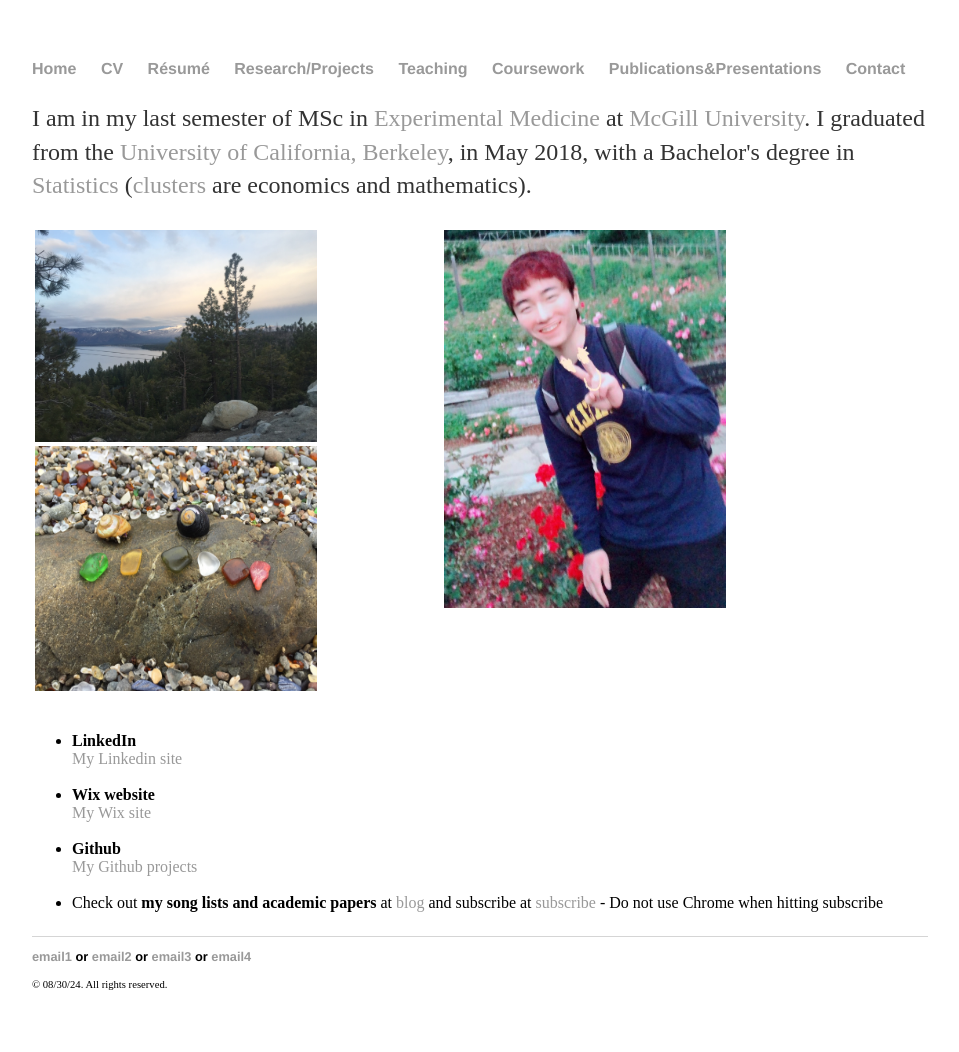
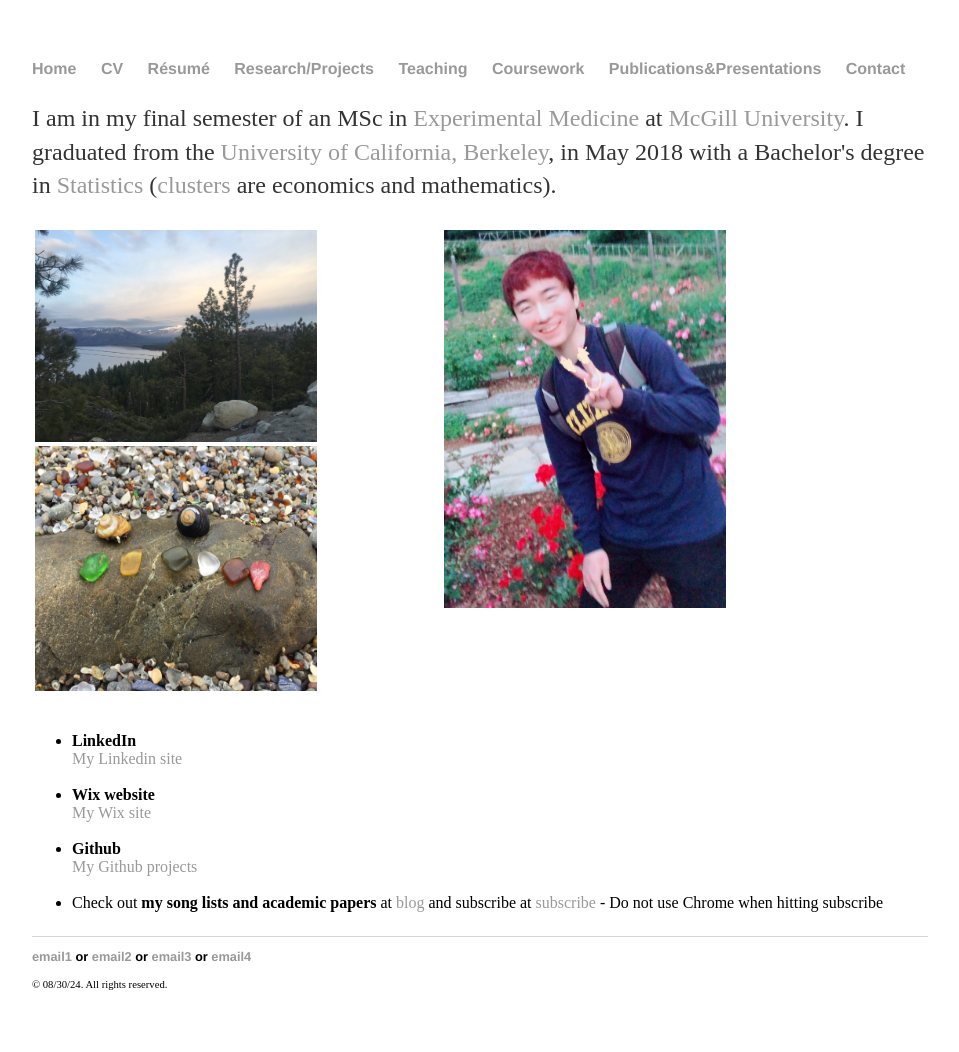
Before and after one commit to yjkweon24/yjkweon24.github.io, a Jekyll site: the page built from index.html, in a window 1280 px wide. Shown: the whole page, without its empty margins (160-1119 px from the left). Built offline with Jekyll 4.4.1, drawn with Linux system fonts in a browser that asks for light colours.

Commit message:
Update index.html

```diff
--- a/index.html
+++ b/index.html
@@ -5,8 +5,8 @@
 <!--Link to default.html under _layouts-->
 <div class="blurb">
 	<p class="message">
-        	I am in my last semester of MSc in <a href = "https://www.mcgill.ca/expmed/">Experimental Medicine</a> at <a href = "https://www.mcgill.ca/">McGill University</a>. I graduated from the <a href = "http://berkeley.edu">University of California, Berkeley</a>, in May 2018, with a Bachelor's degree in <a href = "http://statistics.berkeley.edu/">Statistics</a> (<a href = "http://statistics.berkeley.edu/programs/undergrad/approved-cluster-courses">clusters</a> are economics and mathematics).
-        </p>
+        	I am in my final semester of an MSc in <a href = "https://www.mcgill.ca/expmed/">Experimental Medicine</a> at <a href = "https://www.mcgill.ca/">McGill University</a>. I graduated from the <a href = "http://berkeley.edu">University of California, Berkeley</a>, in May 2018 with a Bachelor's degree in <a href = "http://statistics.berkeley.edu/">Statistics</a> (<a href = "http://statistics.berkeley.edu/programs/undergrad/approved-cluster-courses">clusters</a> are economics and mathematics).
+	</p>
 </div><!-- /.blurb -->
 
 <!--
```
